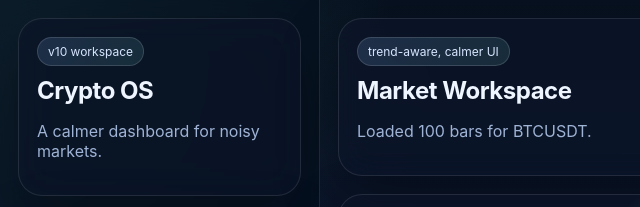
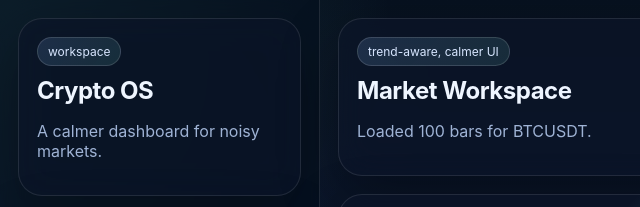
Before and after one commit to refatwashere/refatishere-app, a plain HTML site: page crypto/crypto.html in a window 1280 px wide. Shown: the top 207 px of the page, 0-640 px from the left. Drawn offline with Linux system fonts and the light colour scheme; no server answers.

Commit message:
Remove v10 branding

```diff
--- a/crypto/crypto.html
+++ b/crypto/crypto.html
@@ -3,14 +3,14 @@
 <head>
 <meta charset="utf-8">
 <meta name="viewport" content="width=device-width,initial-scale=1">
-<title>Crypto Workspace v10</title>
+<title>Crypto Workspace</title>
 <link rel="stylesheet" href="src/css/main.css">
 </head>
 <body>
 <div class="shell">
   <aside class="sidebar">
     <div class="brand-block glass">
-      <div class="eyebrow">v10 workspace</div>
+      <div class="eyebrow">workspace</div>
       <h1>Crypto OS</h1>
       <p class="muted">A calmer dashboard for noisy markets.</p>
     </div>
```
